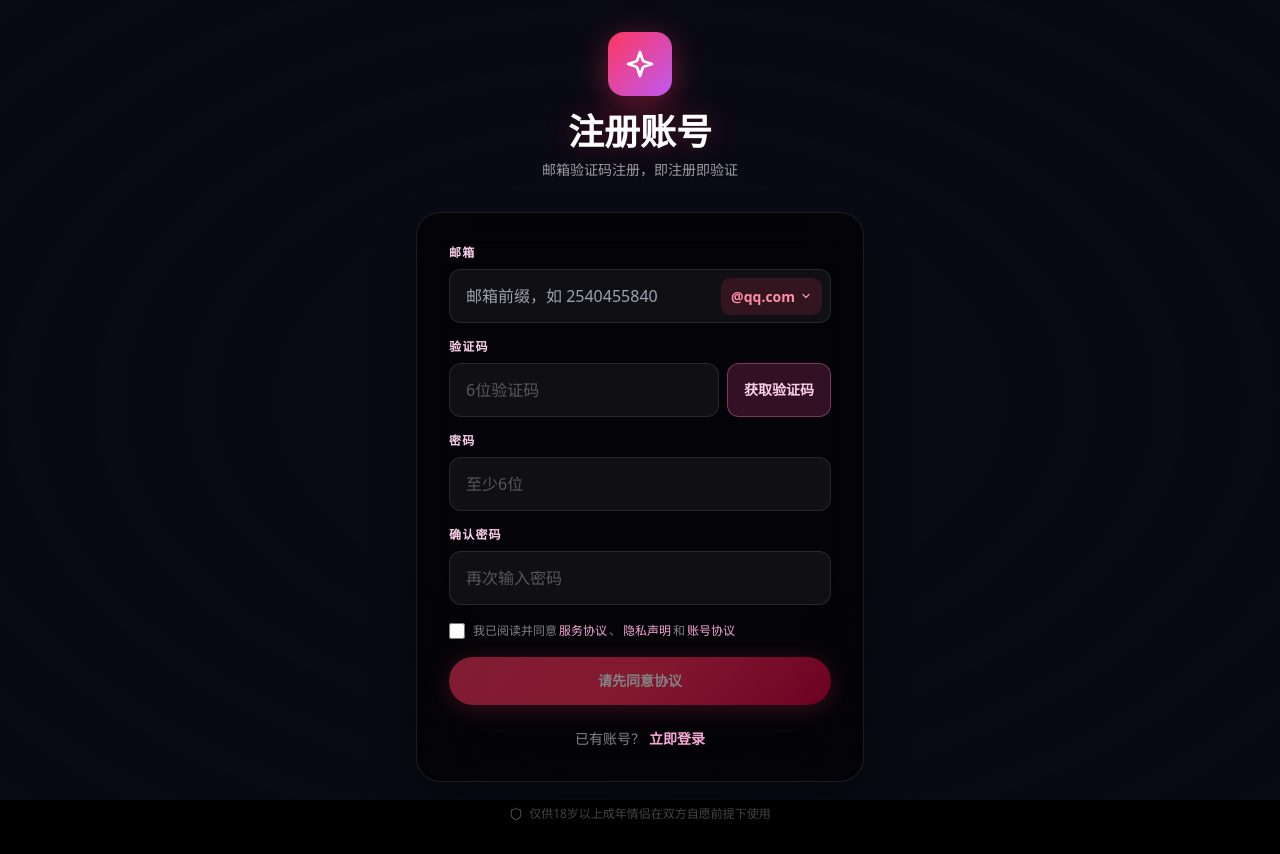
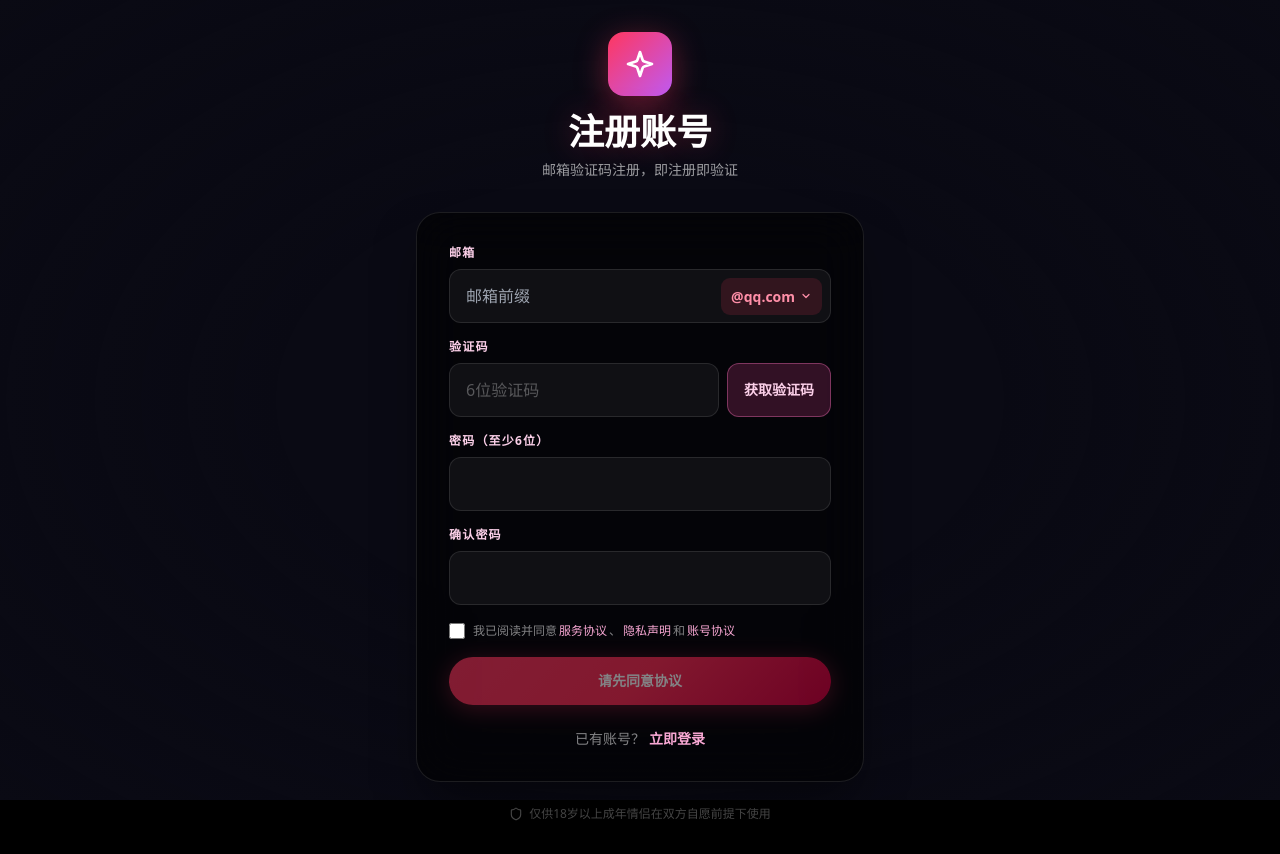
Before and after one commit to cnmgames/game, a Next.js app: page /register in a window 1280 px wide. Built offline with nearby package versions, Linux system fonts and the light colour scheme.

Commit message:
style: 去掉邮箱示例数字与密码框点占位符

```diff
--- a/app/register/page.tsx
+++ b/app/register/page.tsx
@@ -136,7 +136,7 @@ export default function RegisterPage() {
                   value={email}
                   onChange={handleEmailChange}
                   onBlur={() => checkEmail(email)}
-                  placeholder="邮箱前缀，如 2540455840"
+                  placeholder="邮箱前缀"
                   error={!!emailError}
                 />
                 {emailError === "registered" && (
@@ -173,12 +173,12 @@ export default function RegisterPage() {
                 </div>
               </div>
               <div>
-                <label className="mb-2 block text-xs font-semibold uppercase tracking-widest text-pink-200">密码</label>
+                <label className="mb-2 block text-xs font-semibold uppercase tracking-widest text-pink-200">密码（至少6位）</label>
                 <input
                   type="password"
                   value={password}
                   onChange={(e) => setPassword(e.target.value)}
-                  placeholder="至少6位"
+                  placeholder=""
                   className="w-full rounded-xl border border-white/10 bg-white/5 px-4 py-3.5 text-white placeholder-white/30 outline-none transition focus:border-pink-400/50 focus:bg-white/10 focus:ring-2 focus:ring-pink-500/20"
                   required
                 />
@@ -189,7 +189,7 @@ export default function RegisterPage() {
                   type="password"
                   value={confirmPassword}
                   onChange={(e) => setConfirmPassword(e.target.value)}
-                  placeholder="再次输入密码"
+                  placeholder=""
                   className="w-full rounded-xl border border-white/10 bg-white/5 px-4 py-3.5 text-white placeholder-white/30 outline-none transition focus:border-pink-400/50 focus:bg-white/10 focus:ring-2 focus:ring-pink-500/20"
                   required
                 />
```
